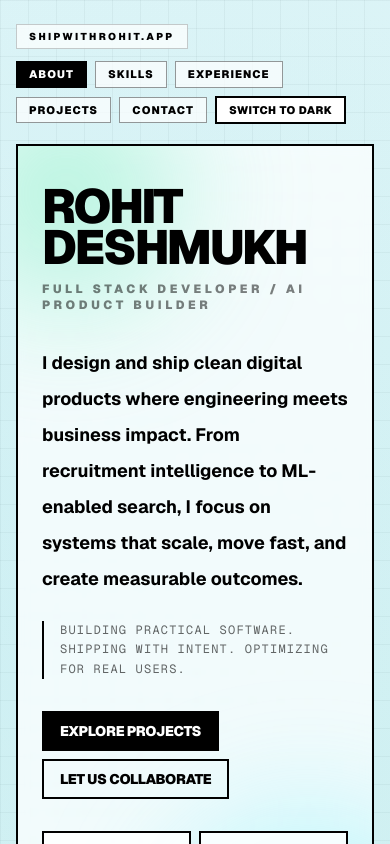
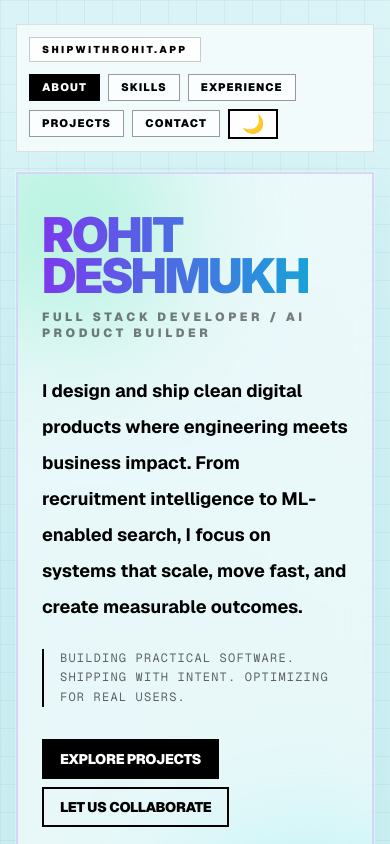
Before and after one commit to irohit373/shipwithrohit.app, a Next.js app: page / in a window 390 px wide. Shown: the top 844 px of the page. Built offline with nearby package versions, Linux system fonts and the light colour scheme.

Commit message:
feat: major UI overhaul — color, depth, animations, polish

```diff
--- a/src/app/globals.css
+++ b/src/app/globals.css
@@ -4,8 +4,22 @@
 @theme inline {
   --font-sans: var(--font-geist-sans);
   --font-mono: var(--font-geist-mono);
-  --surface-light: rgba(255, 255, 255, 0.72);
-  --surface-dark: rgba(0, 0, 0, 0.44);
+  --font-heading: var(--font-inter);
+  --signature-purple: #7c3aed;
+  --signature-cyan: #06b6d4;
+  --signature-emerald: #10b981;
+  --signature-gradient: linear-gradient(
+    90deg,
+    var(--signature-purple) 0%,
+    var(--signature-cyan) 52%,
+    var(--signature-emerald) 100%
+  );
+  --surface-light: rgba(255, 255, 255, 0.52);
+  --surface-dark: rgba(10, 10, 10, 0.42);
+  --section-border-light: rgba(124, 58, 237, 0.18);
+  --section-border-dark: rgba(255, 255, 255, 0.14);
+  --section-glow-light: 0 0 0 1px rgba(255, 255, 255, 0.3), 0 20px 50px rgba(6, 182, 212, 0.1);
+  --section-glow-dark: 0 0 0 1px rgba(255, 255, 255, 0.06), 0 24px 56px rgba(16, 185, 129, 0.12);
 }
 
 * {
@@ -44,27 +58,69 @@ html {
   scroll-behavior: smooth;
 }
 
+h1,
+h2,
+h3,
+h4,
+h5,
+h6 {
+  font-family: var(--font-heading), sans-serif;
+}
+
+::selection {
+  background: color-mix(in srgb, var(--signature-cyan) 24%, white);
+  color: black;
+}
+
+html.dark ::selection {
+  background: color-mix(in srgb, var(--signature-purple) 38%, black);
+  color: white;
+}
+
 .portfolio-shell {
   position: relative;
 }
 
+.gradient-text {
+  background-image: var(--signature-gradient);
+  background-size: 200% 200%;
+  -webkit-background-clip: text;
+  background-clip: text;
+  color: transparent;
+  animation: gradient-shift 10s ease infinite;
+}
+
+.scroll-progress-bar {
+  position: fixed;
+  top: 0;
+  left: 0;
+  z-index: 50;
+  height: 2px;
+  width: 100%;
+  transform-origin: left center;
+  background: var(--signature-gradient);
+  box-shadow: 0 0 18px rgba(6, 182, 212, 0.45);
+}
+
 .section-card {
   background: var(--surface-light);
-  backdrop-filter: blur(6px);
-  transition: transform 280ms ease-in-out, box-shadow 280ms ease-in-out, border-color 280ms ease-in-out;
+  border-color: var(--section-border-light);
+  backdrop-filter: blur(16px);
+  box-shadow: var(--section-glow-light);
+  transition: transform 280ms ease-in-out, box-shadow 280ms ease-in-out, border-color 280ms ease-in-out, background-color 280ms ease-in-out;
 }
 
 html.dark .section-card {
   background: var(--surface-dark);
+  border-color: var(--section-border-dark);
+  box-shadow: var(--section-glow-dark);
 }
 
 .section-card:hover {
-  transform: translateY(-2px);
-  box-shadow: 0 14px 36px rgba(0, 0, 0, 0.1);
-}
-
-html.dark .section-card:hover {
-  box-shadow: 0 14px 36px rgba(0, 0, 0, 0.45);
+  transform: translateY(-4px);
+  box-shadow:
+    0 0 0 1px rgba(124, 58, 237, 0.18),
+    0 24px 60px rgba(6, 182, 212, 0.18);
 }
 
 .fade-up {
@@ -85,17 +141,51 @@ html.dark .section-card:hover {
   animation-delay: 360ms;
 }
 
-section {
-  animation: slide-in-up 800ms ease-in-out forwards;
+.reveal {
   opacity: 0;
+  transform: translateY(26px);
+  transition: opacity 700ms ease, transform 700ms ease;
+  will-change: opacity, transform;
 }
 
-section:nth-of-type(1) {
-  animation-delay: 0ms;
+.reveal.is-visible {
+  opacity: 1;
+  transform: translateY(0);
 }
 
-section:nth-of-type(n+2) {
-  animation-delay: 120ms;
+.project-card {
+  position: relative;
+  overflow: hidden;
+}
+
+.project-card::before {
+  content: "";
+  position: absolute;
+  inset: 0 0 auto;
+  height: 4px;
+  background: var(--signature-gradient);
+}
+
+.contact-link-gradient {
+  position: relative;
+}
+
+.contact-link-gradient::after {
+  content: "";
+  position: absolute;
+  left: 0;
+  right: 0;
+  bottom: 0;
+  height: 2px;
+  background: var(--signature-gradient);
+  transform: scaleX(0.35);
+  transform-origin: left center;
+  transition: transform 220ms ease;
+}
+
+.contact-link-gradient:hover::after,
+.contact-link-gradient:focus-visible::after {
+  transform: scaleX(1);
 }
 
 .skills-tape-shell::before,
@@ -256,14 +346,12 @@ article:nth-of-type(n) {
   }
 }
 
-@keyframes slide-in-up {
+@keyframes gradient-shift {
   from {
-    opacity: 0;
-    transform: translateY(24px);
+    background-position: 0% 50%;
   }
   to {
-    opacity: 1;
-    transform: translateY(0);
+    background-position: 100% 50%;
   }
 }
 
@@ -283,10 +371,17 @@ article:nth-of-type(n) {
     transition: none;
   }
 
+  .gradient-text,
   .fade-up {
     opacity: 1;
     transform: none;
     animation: none;
+  }
+
+  .reveal {
+    opacity: 1;
+    transform: none;
+    transition: none;
   }
 
   .skills-tape-content,
--- a/src/app/page.js
+++ b/src/app/page.js
@@ -131,6 +131,7 @@ export default function Home() {
   const { resolvedTheme, setTheme } = useTheme();
   const isThemeReady = typeof resolvedTheme === "string";
   const [activeSection, setActiveSection] = useState("#about");
+  const [scrollProgress, setScrollProgress] = useState(0);
   const lenisRef = useRef(null);
   const skillTapeWrapperRef = useRef(null);
   const skillTapeContentRef = useRef(null);
@@ -163,6 +164,46 @@ export default function Home() {
     );
 
     sectionElements.forEach((section) => observer.observe(section));
+
+    return () => observer.disconnect();
+  }, []);
+
+  useEffect(() => {
+    const handleScrollProgress = () => {
+      const scrollHeight = document.documentElement.scrollHeight - window.innerHeight;
+      const nextProgress = scrollHeight > 0 ? window.scrollY / scrollHeight : 0;
+      setScrollProgress(Math.min(Math.max(nextProgress, 0), 1));
+    };
+
+    handleScrollProgress();
+    window.addEventListener("scroll", handleScrollProgress, { passive: true });
+    window.addEventListener("resize", handleScrollProgress);
+
+    return () => {
+      window.removeEventListener("scroll", handleScrollProgress);
+      window.removeEventListener("resize", handleScrollProgress);
+    };
+  }, []);
+
+  useEffect(() => {
+    const revealElements = Array.from(document.querySelectorAll(".reveal"));
+    if (!revealElements.length) return;
+
+    const observer = new IntersectionObserver(
+      (entries) => {
+        entries.forEach((entry) => {
+          if (!entry.isIntersecting) return;
+          entry.target.classList.add("is-visible");
+          observer.unobserve(entry.target);
+        });
+      },
+      {
+        rootMargin: "0px 0px -10% 0px",
+        threshold: 0.18,
+      }
+    );
+
+    revealElements.forEach((element) => observer.observe(element));
 
     return () => observer.disconnect();
   }, []);
@@ -299,7 +340,9 @@ export default function Home() {
 
   return (
     <main className="portfolio-shell mx-auto max-w-6xl px-4 py-6 text-black transition-colors dark:text-white md:px-6 md:py-10">
-      <div className="mb-5 flex flex-col gap-3 sm:flex-row sm:items-center sm:justify-between md:mb-8">
+      <div className="scroll-progress-bar" style={{ transform: `scaleX(${scrollProgress})` }} aria-hidden="true" />
+
+      <div className="sticky top-3 z-40 mb-5 flex flex-col gap-3 border border-black/10 bg-white/65 px-3 py-3 backdrop-blur-xl dark:border-white/10 dark:bg-black/45 sm:flex-row sm:items-center sm:justify-between md:mb-8">
         <p className="inline-flex w-fit border border-black/20 bg-white/70 px-3 py-1 text-[10px] font-black uppercase tracking-[0.24em] backdrop-blur dark:border-white/30 dark:bg-black/40">
           shipwithrohit.app
         </p>
@@ -322,21 +365,24 @@ export default function Home() {
           <button
             type="button"
             onClick={toggleTheme}
-            className="border-2 border-black bg-white px-3 py-1 text-[11px] font-black uppercase tracking-wider transition-colors hover:bg-black hover:text-white dark:border-white dark:bg-black dark:hover:bg-white dark:hover:text-black"
+            className="border-2 border-black bg-white px-3 py-1 text-lg leading-none transition-transform hover:-translate-y-0.5 dark:border-white dark:bg-black"
             aria-label="Toggle dark mode"
             disabled={!isThemeReady}
           >
-            {isThemeReady ? (resolvedTheme === "dark" ? "Switch To Light" : "Switch To Dark") : "Theme"}
+            {isThemeReady ? (resolvedTheme === "dark" ? "☀️" : "🌙") : "◐"}
           </button>
         </div>
       </div>
 
-      <section id="home" className="section-card relative overflow-hidden border-2 border-black px-6 py-10 transition-colors dark:border-white md:px-10 md:py-16 lg:min-h-[86vh] lg:py-20">
+      <section
+        id="home"
+        className="section-card reveal relative overflow-hidden border-2 border-black px-6 py-10 transition-colors dark:border-white md:px-10 md:py-16 lg:min-h-[86vh] lg:py-20"
+      >
         <div className="pointer-events-none absolute -left-16 -top-16 h-56 w-56 rounded-full bg-emerald-300/40 blur-3xl dark:bg-emerald-400/20" aria-hidden="true" />
         <div className="pointer-events-none absolute -bottom-20 -right-20 h-72 w-72 rounded-full bg-cyan-300/35 blur-3xl dark:bg-cyan-500/20" aria-hidden="true" />
         <div className="relative z-10 grid gap-8 lg:grid-cols-[1fr_auto] lg:gap-10">
           <div>
-            <h1 className="fade-up text-5xl font-black uppercase leading-[0.86] tracking-tighter md:text-7xl lg:text-8xl">
+            <h1 className="fade-up gradient-text text-5xl font-black uppercase leading-[0.86] tracking-tighter md:text-7xl lg:text-8xl">
               Rohit Deshmukh
             </h1>
             <p className="fade-up mt-3 text-xs font-black uppercase tracking-[0.3em] text-black/50 dark:text-white/40 md:text-sm">
@@ -379,7 +425,7 @@ export default function Home() {
         </div>
       </section>
 
-      <section id="about" className="section-card mt-6 border-2 border-black p-6 transition-colors dark:border-white md:p-8">
+      <section id="about" className="section-card reveal mt-6 border-2 border-black p-6 transition-colors dark:border-white md:p-8">
         <p className="mb-3 text-xs font-black uppercase tracking-widest text-black/50 dark:text-white/50">About</p>
         <h2 className="mb-5 text-3xl font-black uppercase tracking-tight">A bit about me</h2>
         <p className="font-bold leading-loose">
@@ -393,7 +439,7 @@ export default function Home() {
         </p>
       </section>
 
-      <section id="skills" className="section-card mt-6 border-2 border-black p-6 transition-colors dark:border-white md:p-8">
+      <section id="skills" className="section-card reveal mt-6 border-2 border-black p-6 transition-colors dark:border-white md:p-8">
         <p className="mb-3 text-xs font-black uppercase tracking-widest text-black/50 dark:text-white/50">Skills</p>
         <h2 className="mb-5 text-3xl font-black uppercase tracking-tight">Engineering stack</h2>
         <div className="grid grid-cols-1 gap-4 md:grid-cols-2 lg:grid-cols-4">
@@ -413,7 +459,6 @@ export default function Home() {
         </div>
 
         <div className="mt-6 border-2 border-black/70 bg-white/60 p-3 dark:border-white/60 dark:bg-black/40">
-          <p className="mb-3 text-[10px] font-black uppercase tracking-[0.22em] text-black/60 dark:text-white/60">Horizontal Lenis Skill Tape</p>
           <div className="skills-tape-shell relative overflow-hidden">
             <div
               ref={skillTapeWrapperRef}
@@ -437,7 +482,7 @@ export default function Home() {
         </div>
       </section>
 
-      <section id="experience" className="section-card mt-6 border-2 border-black p-6 transition-colors dark:border-white md:p-8">
+      <section id="experience" className="section-card reveal mt-6 border-2 border-black p-6 transition-colors dark:border-white md:p-8">
         <p className="mb-3 text-xs font-black uppercase tracking-widest text-black/50 dark:text-white/50">Experience</p>
         <h2 className="mb-5 text-3xl font-black uppercase tracking-tight">Experience & Education</h2>
         <div className="space-y-4">
@@ -452,12 +497,12 @@ export default function Home() {
         </div>
       </section>
 
-      <section id="projects" className="section-card mt-6 border-2 border-black p-6 transition-colors dark:border-white md:p-8">
+      <section id="projects" className="section-card reveal mt-6 border-2 border-black p-6 transition-colors dark:border-white md:p-8">
         <p className="mb-3 text-xs font-black uppercase tracking-widest text-black/50 dark:text-white/50">Projects</p>
         <h2 className="mb-5 text-3xl font-black uppercase tracking-tight">Selected work</h2>
         <div className="space-y-4">
           {projects.map((project) => (
-            <article key={project.title} className="border-2 border-black p-4 transition-colors dark:border-white">
+            <article key={project.title} className="project-card reveal border-2 border-black p-4 pt-5 transition-colors dark:border-white">
               <p className="font-mono text-xs font-black uppercase tracking-widest text-black/40 dark:text-white/40">{project.date}</p>
               <h3 className="mt-2 text-xl font-black uppercase tracking-tight">{project.title}</h3>
               <p className="mt-3 font-bold leading-loose">{project.description}</p>
@@ -494,7 +539,7 @@ export default function Home() {
         </div>
       </section>
 
-      <section id="certifications" className="section-card mt-6 border-2 border-black p-6 transition-colors dark:border-white md:p-8">
+      <section id="certifications" className="section-card reveal mt-6 border-2 border-black p-6 transition-colors dark:border-white md:p-8">
         <p className="mb-3 text-xs font-black uppercase tracking-widest text-black/50 dark:text-white/50">Certifications</p>
         <h2 className="mb-5 text-3xl font-black uppercase tracking-tight">Credentials</h2>
         <div className="grid gap-4 md:grid-cols-3">
@@ -517,14 +562,14 @@ export default function Home() {
         </div>
       </section>
 
-      <section id="contact" className="section-card mt-6 border-2 border-black p-6 transition-colors dark:border-white md:p-8">
+      <section id="contact" className="section-card reveal mt-6 border-2 border-black p-6 transition-colors dark:border-white md:p-8">
         <p className="mb-3 text-xs font-black uppercase tracking-widest text-black/50 dark:text-white/50">Contact</p>
         <h2 className="mb-4 text-3xl font-black uppercase tracking-tight">Let us build together</h2>
         <p className="font-bold leading-loose">If you are building something ambitious, I would love to collaborate.</p>
         <div className="mt-5 flex flex-wrap gap-2">
           <a
             href="mailto:deshmukhrohit373@gmail.com"
-            className="border-2 border-black px-4 py-2 text-xs font-black uppercase tracking-wider transition-colors hover:bg-black hover:text-white dark:border-white dark:hover:bg-white dark:hover:text-black"
+            className="contact-link-gradient border-2 border-black px-4 py-2 text-xs font-black uppercase tracking-wider transition-colors hover:bg-black hover:text-white dark:border-white dark:hover:bg-white dark:hover:text-black"
           >
             deshmukhrohit373@gmail.com
           </a>
@@ -532,7 +577,7 @@ export default function Home() {
             href="https://github.com/irohit373"
             target="_blank"
             rel="noopener noreferrer"
-            className="border-2 border-black px-4 py-2 text-xs font-black uppercase tracking-wider transition-colors hover:bg-black hover:text-white dark:border-white dark:hover:bg-white dark:hover:text-black"
+            className="contact-link-gradient border-2 border-black px-4 py-2 text-xs font-black uppercase tracking-wider transition-colors hover:bg-black hover:text-white dark:border-white dark:hover:bg-white dark:hover:text-black"
           >
             GitHub
           </a>
@@ -540,7 +585,7 @@ export default function Home() {
             href="https://linkedin.com/in/irohit373"
             target="_blank"
             rel="noopener noreferrer"
-            className="border-2 border-black px-4 py-2 text-xs font-black uppercase tracking-wider transition-colors hover:bg-black hover:text-white dark:border-white dark:hover:bg-white dark:hover:text-black"
+            className="contact-link-gradient border-2 border-black px-4 py-2 text-xs font-black uppercase tracking-wider transition-colors hover:bg-black hover:text-white dark:border-white dark:hover:bg-white dark:hover:text-black"
           >
             LinkedIn
           </a>
```
Also changed, not shown: src/app/layout.js (+11 -2 lines), 1 other file (tests, documents, lock files or other folders).
